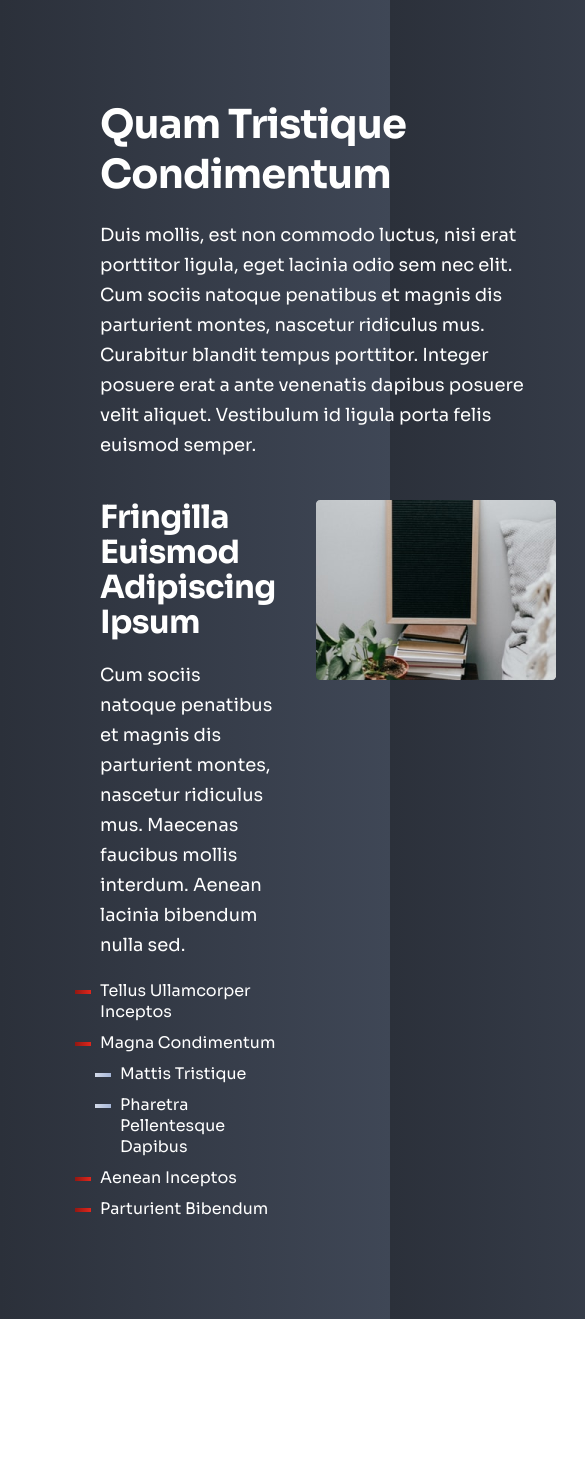
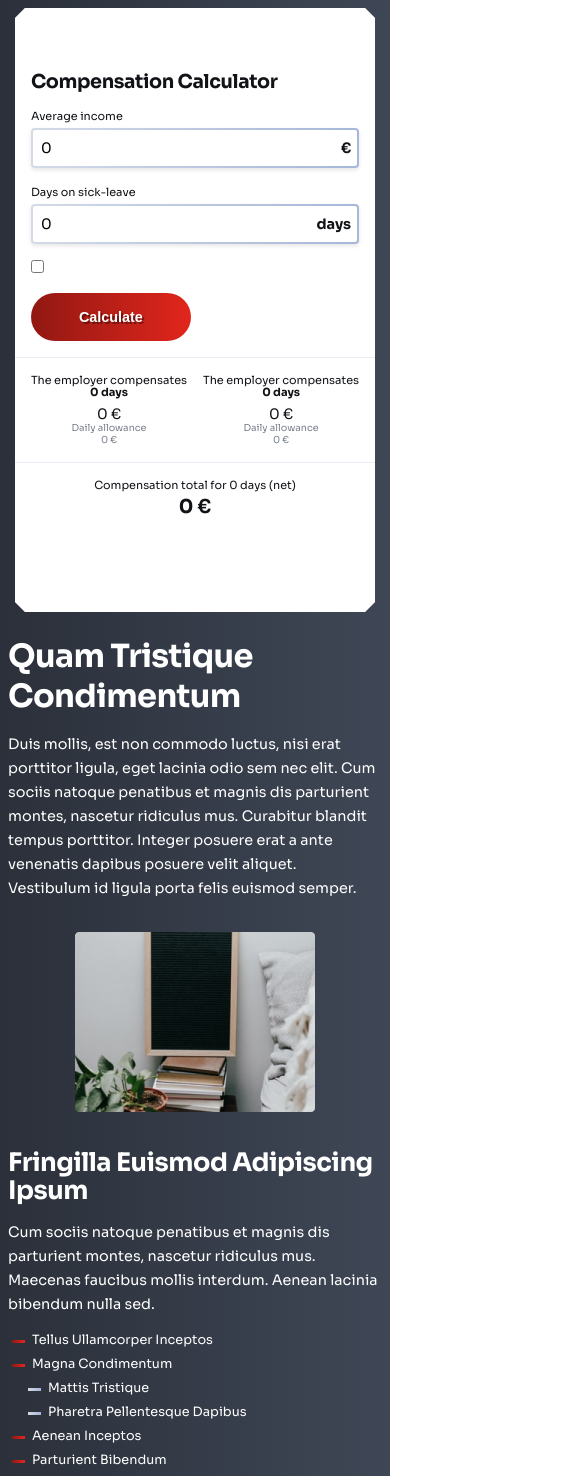
Before and after one commit to frezzzen/redberry-assignment, a Vue app: page / in a window 390 px wide. Shown: the top 1476 px of the page, 585 px wide, since content can reach past the window. Before the commit the page ends 1319 px from the top, so only its background shows below. Built offline with nearby package versions, Linux system fonts and the light colour scheme.

Commit message:
Added responsive

```diff
--- a/src/app.vue
+++ b/src/app.vue
@@ -11,10 +11,22 @@ import InformationContent from './components/main-page/information-content.vue';
 </template>
 
 <style lang="scss" scoped>
+@import '@/styles/mixins.scss';
 main {
   padding: 10rem;
   display: flex;
-  justify-content: space-between;
   gap: 10rem;
+  justify-content: center;
+
+  @include responsive(1024px) {
+    padding: 3rem;
+    align-items: center;
+    flex-direction: column-reverse;
+  }
+
+  @include responsive(600px) {
+    padding: 1rem;
+    gap: 3rem;
+  }
 }
 </style>
--- a/src/components/base/base-input.vue
+++ b/src/components/base/base-input.vue
@@ -45,7 +45,7 @@ const modelValue = computed({
 
   input {
     padding: 1rem;
-    width: 28rem;
+    min-width: 28rem;
     height: 5rem;
     max-width: 100%;
     font-family: inherit;
--- a/src/components/compensation-calculator/compensation-calculator.vue
+++ b/src/components/compensation-calculator/compensation-calculator.vue
@@ -71,12 +71,16 @@ const onCalculateClick = () => {
 </template>
 
 <style scoped lang="scss">
+@import '@/styles/mixins.scss';
+
 .compensation-calculator {
+  height: 75.5rem;
+  flex-shrink: 0;
   position: relative;
   overflow: hidden;
+  max-width: 32rem;
   background-color: var(--white);
   padding: 8rem 2rem;
-  width: 32rem;
   color: var(--metal-dark);
   $pathWidth: 10px;
   clip-path: polygon(
@@ -89,6 +93,10 @@ const onCalculateClick = () => {
     0% calc(100% - $pathWidth),
     0% $pathWidth
   );
+
+  @include responsive(1024px) {
+    max-width: 100%;
+  }
 
   h4 {
     margin-bottom: 2rem;
@@ -107,6 +115,7 @@ const onCalculateClick = () => {
     border-top: 1px solid var(--metal-light);
     border-bottom: 1px solid var(--metal-light);
     text-align: center;
+
     display: flex;
     gap: 2rem;
     justify-content: space-between;
--- a/src/components/main-page/information-content.vue
+++ b/src/components/main-page/information-content.vue
@@ -38,6 +38,8 @@
 @import '@/styles/mixins.scss';
 
 article {
+  max-width: 66rem;
+
   h1 {
     margin-bottom: 2rem;
   }
@@ -50,6 +52,12 @@ article {
     display: flex;
     justify-content: space-between;
     gap: 4rem;
+
+    @include responsive(1300px) {
+      flex-direction: column-reverse;
+      align-items: center;
+      justify-content: center;
+    }
 
     & > div {
       h2 {
@@ -64,6 +72,9 @@ article {
         flex-direction: column;
         gap: 1rem;
         list-style: none;
+        @include responsive(600px) {
+          padding: 0 3rem;
+        }
 
         li {
           position: relative;
--- a/src/styles/main.scss
+++ b/src/styles/main.scss
@@ -12,6 +12,14 @@
 
 html {
   font-size: 62.5%;
+
+  @include responsive(810px) {
+    font-size: 55%;
+  }
+
+  @include responsive(600px) {
+    font-size: 50%;
+  }
 }
 
 body {
--- a/src/styles/mixins.scss
+++ b/src/styles/mixins.scss
@@ -7,3 +7,10 @@
   height: 0.4rem;
   background: $gradient;
 }
+
+
+@mixin responsive($max-width) {
+  @media only screen and (max-width: $max-width) {
+    @content
+  }
+}
```
